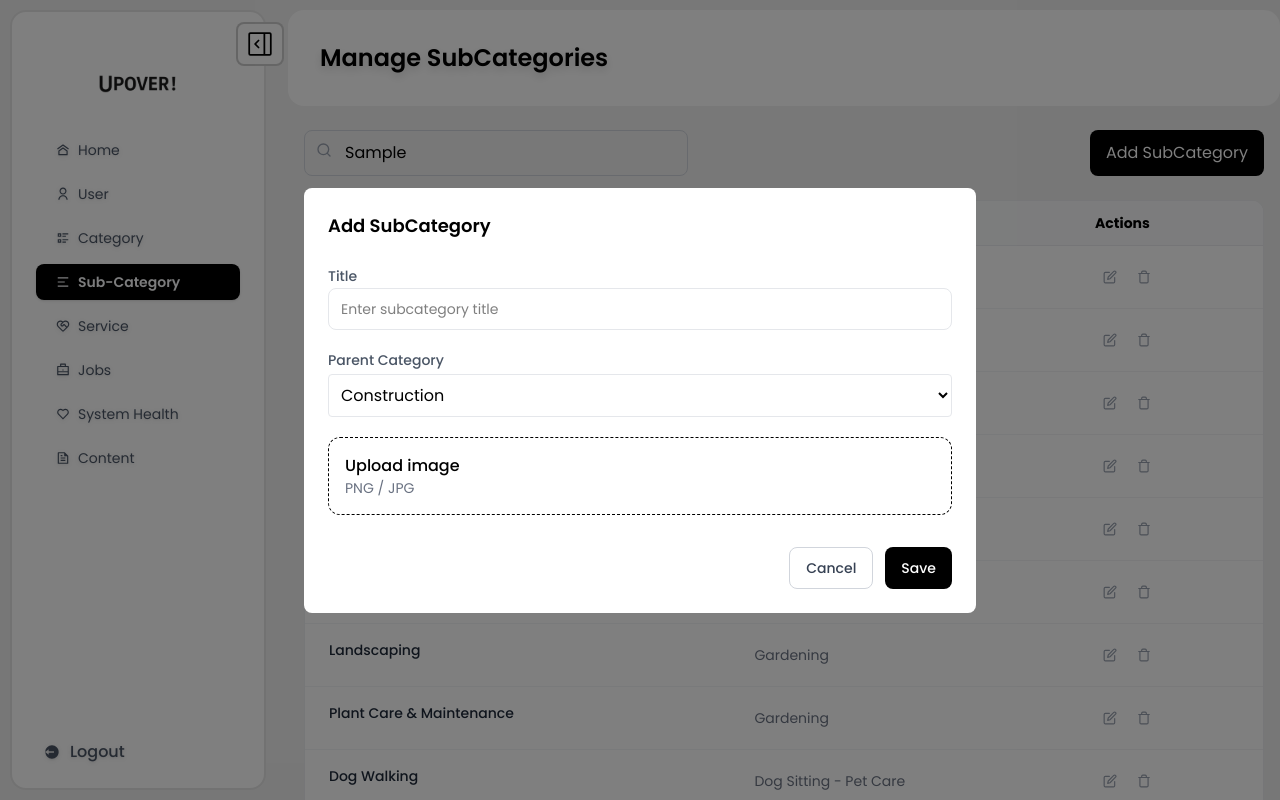
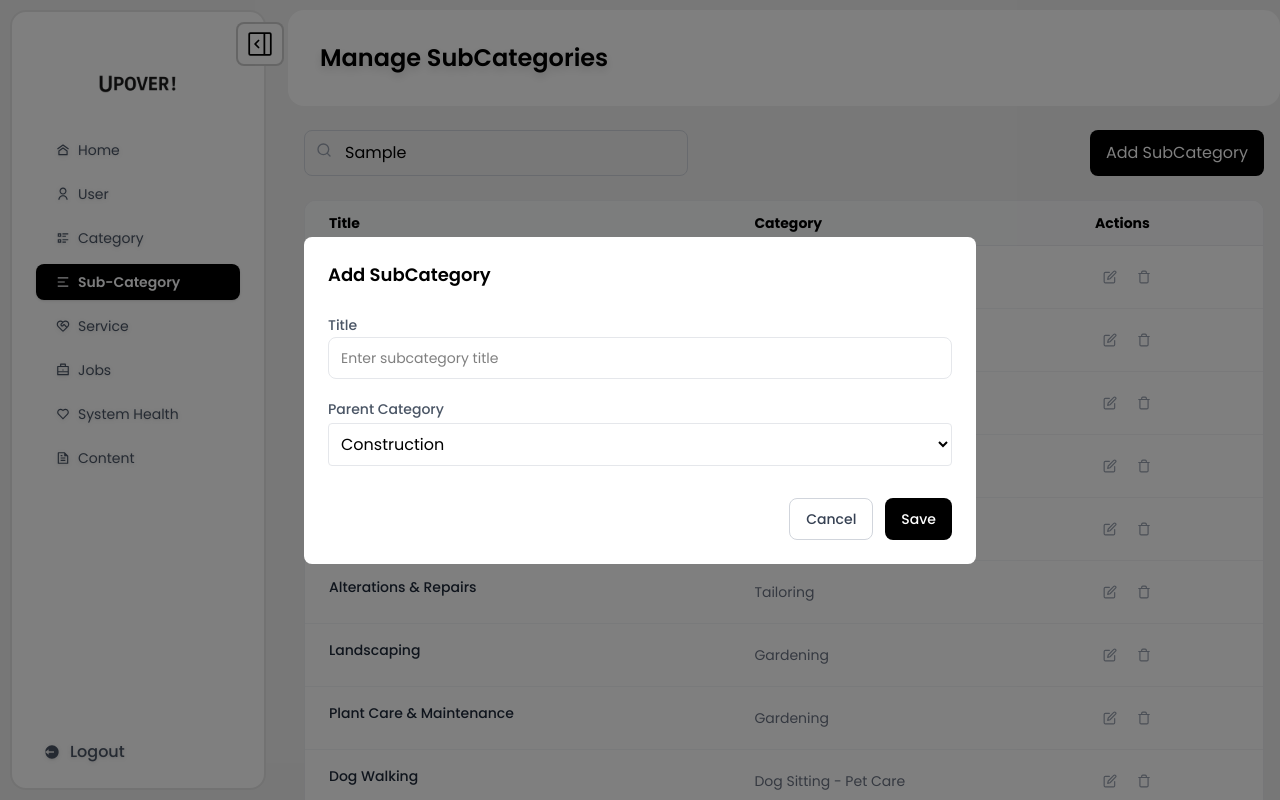
Before and after one commit to Duseca/upover-admin-panel, a React (Vite) app: page /sub-category in a window 1280 px wide. Both pictures are taken after typing "Sample" into the empty fields and a click on the button "Add SubCategory". Shown: the top 800 px of the page. Built offline with nearby package versions, Linux system fonts and the light colour scheme.

Commit message:
changes done

```diff
--- a/src/components/Modals/SubCategoryModal.tsx
+++ b/src/components/Modals/SubCategoryModal.tsx
@@ -38,12 +38,6 @@ const SubCategoryModal: React.FC<Props> = ({
   }, [subCategory, categories]);
 
   if (!isOpen) return null;
-
-  const handleImageChange = (e: React.ChangeEvent<HTMLInputElement>) => {
-    const file = e.target.files?.[0];
-    if (!file) return;
-    setPreview(URL.createObjectURL(file));
-  };
 
   const handleSubmit = () => {
     onSave({
@@ -86,26 +80,6 @@ const SubCategoryModal: React.FC<Props> = ({
               ))}
             </select>
           </div>
-
-          {/* Image Upload */}
-          <label className="flex cursor-pointer gap-4 p-4 border border-dashed rounded-xl hover:border-primary">
-            {preview && (
-              <img
-                src={preview}
-                className="w-16 h-16 rounded-lg object-cover"
-              />
-            )}
-            <div>
-              <p className="font-medium">Upload image</p>
-              <p className="text-sm text-gray-500">PNG / JPG</p>
-            </div>
-            <input
-              type="file"
-              accept="image/*"
-              hidden
-              onChange={handleImageChange}
-            />
-          </label>
         </div>
 
         <div className="flex justify-end gap-3 mt-8">
```
